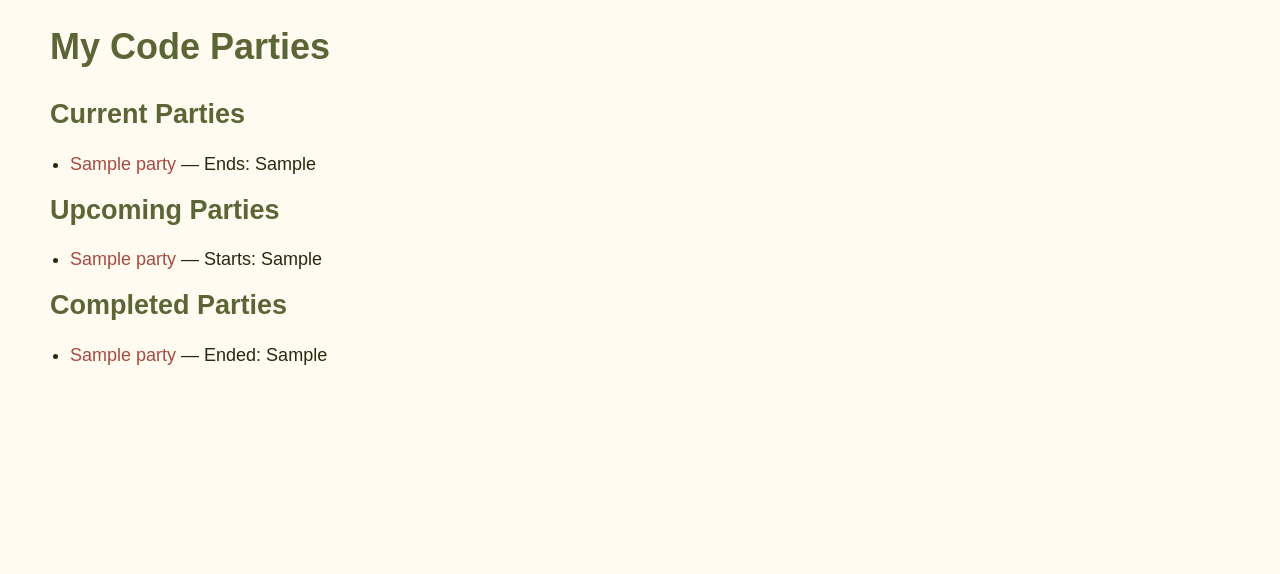
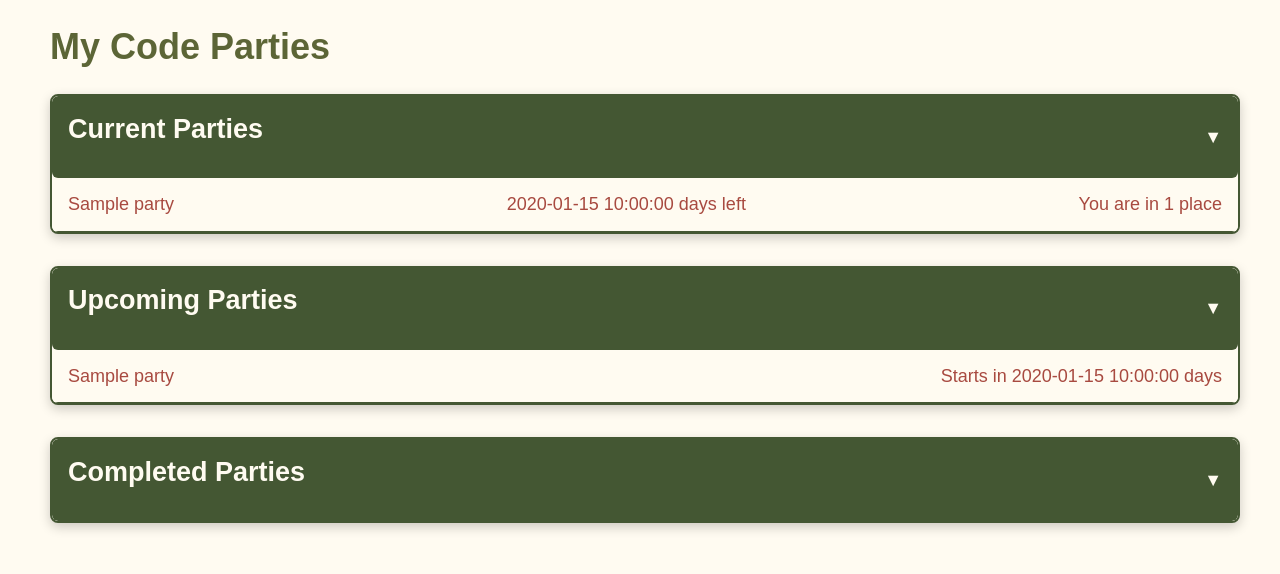
Before and after one commit to nessa272/LeetCode-Competition, a Python web app: template templates/my_parties.html in a window 1280 px wide. Shown: the part 37-611 px from the top of the page. Run offline with Jinja, Linux system fonts and the light colour scheme; the template is opened without the code that fills it: most values are stand-ins (such as "Sample title", 1, 10 or a date in 2020).

Commit message:
Rework view all parties page and scaffolding of rank stuff

```diff
--- a/static/style.css
+++ b/static/style.css
@@ -501,3 +501,61 @@ fieldset {
   font-weight: bold;
   white-space: nowrap;
 }
+
+
+/* -------------------------
+   Party Cards / Full-width Rows
+--------------------------- */
+.party-card {
+    display: block;
+    width: 100%;
+    padding: 0;
+    box-sizing: border-box;
+}
+
+.party-card .card-header {
+    display: flex;
+    justify-content: space-between;
+    align-items: center;
+    width: 100%;
+    padding: 0.8rem 1rem;
+    box-sizing: border-box;
+    cursor: pointer;
+    background-color: var(--color-border);
+    color: var(--color-light);
+    border-radius: 6px;
+    transition: background 0.3s ease, color 0.3s ease;
+}
+
+.party-card .card-header .card-title {
+    color: var(--color-light);
+}
+
+.party-card .card-body {
+    overflow: hidden;
+    max-height: 1000px;
+    transition: max-height 0.35s ease, padding 0.35s ease;
+    display: flex;
+    flex-direction: column;
+    width: 100%;
+    box-sizing: border-box;
+}
+
+.party-card .card-body.collapsed {
+    max-height: 0;
+    padding: 0;
+}
+
+.party-row {
+    display: flex;
+    justify-content: space-between;
+    align-items: center;
+    width: 100%;
+    padding: 0.8rem 1rem; /* <-- padding prevents text from getting cut */
+    box-sizing: border-box; /* ensures padding is included in width */
+    text-decoration: none;
+    color: inherit;
+    background-color: var(--color-light);
+    border-bottom: 1px solid var(--color-border);
+    transition: background 0.2s ease, box-shadow 0.2s ease, transform 0.1s ease;
+}
--- a/templates/my_parties.html
+++ b/templates/my_parties.html
@@ -3,45 +3,85 @@
 {% block main_content %}
 <h1>My Code Parties</h1>
 
-<h2>Current Parties</h2>
+<!-- Current Parties (OPEN) -->
+<div class="party-card content-card">
+    <div class="card-header" onclick="toggleCard(this)">
+        <h2 class="card-title">Current Parties</h2>
+        <span class="arrow">▼</span>
+    </div>
+    <div class="card-body">
         {% if current_parties %}
-    <ul>
             {% for party in current_parties %}
-        <li>
-            <a href="{{ url_for('view_party', cpid=party.cpid) }}">{{ party.name }}</a>
-            — Ends: {{ party.party_end }}
-        </li>
+            <a href="{{ url_for('view_party', cpid=party.cpid) }}" class="party-row">
+                <div class="party-left">{{ party.name }}</div>
+                <div class="party-right">{{ party.days_until_end }} day{% if party.days_until_end != 1 %}s{% endif %} left</div>
+                {% if party.word_rank %}
+                <div class="party-rank">You are in {{ party.word_rank }} place</div>
+                {% endif %}
+            </a>
             {% endfor %}
-    </ul>
         {% else %}
         <p>No current parties.</p>
         {% endif %}
+    </div>
+</div>
 
-<h2>Upcoming Parties</h2>
+<!-- Upcoming Parties (OPEN) -->
+<div class="party-card content-card">
+    <div class="card-header" onclick="toggleCard(this)">
+        <h2 class="card-title">Upcoming Parties</h2>
+        <span class="arrow">▼</span>
+    </div>
+    <div class="card-body">
         {% if upcoming_parties %}
-    <ul>
             {% for party in upcoming_parties %}
-        <li>
-            <a href="{{ url_for('view_party', cpid=party.cpid) }}">{{ party.name }}</a>
-            — Starts: {{ party.party_start }}
-        </li>
+            <a href="{{ url_for('view_party', cpid=party.cpid) }}" class="party-row">
+                <div class="party-left">{{ party.name }}</div>
+                <div class="party-right">Starts in {{ party.days_until_start }} day{% if party.days_until_start != 1 %}s{% endif %}</div>
+            </a>
             {% endfor %}
-    </ul>
         {% else %}
         <p>No upcoming parties.</p>
         {% endif %}
+    </div>
+</div>
 
-<h2>Completed Parties</h2>
+<!-- Completed Parties (dCLOSED bc we want user to open if they want) -->
+<div class="party-card content-card">
+    <div class="card-header" onclick="toggleCard(this)">
+        <h2 class="card-title">Completed Parties</h2>
+        <span class="arrow">▼</span>
+    </div>
+    <div class="card-body collapsed">
         {% if completed_parties %}
-    <ul>
             {% for party in completed_parties %}
-        <li>
-            <a href="{{ url_for('view_party', cpid=party.cpid) }}">{{ party.name }}</a>
-            — Ended: {{ party.party_end }}
-        </li>
+            <a href="{{ url_for('view_party', cpid=party.cpid) }}" class="party-row">
+                <div class="party-left">{{ party.name }}</div>
+                <div class="party-right">Ended {{ party.days_since_end }} day{% if party.days_since_end != 1 %}s{% endif %} ago</div>
+                {% if party.word_rank %}
+                <div class="party-rank">You were in {{ party.word_rank }} place</div>
+                {% endif %}
+            </a>
             {% endfor %}
-    </ul>
         {% else %}
         <p>No completed parties.</p>
         {% endif %}
+    </div>
+</div>
+
+<script>
+function toggleCard(header) {
+    const body = header.nextElementSibling;
+    const arrow = header.querySelector('.arrow');
+
+    if (body.classList.contains('collapsed')) {
+        body.classList.remove('collapsed');
+        arrow.style.transform = 'rotate(180deg)';
+    } else {
+        body.classList.add('collapsed');
+        arrow.style.transform = 'rotate(0deg)';
+    }
+}
+</script>
+
 {% endblock %}
```
Also changed, not shown: app.py (+18 -1 lines), party_utils.py (added, +23 -0 lines). Lines whose indentation alone changed are shown as unchanged.
